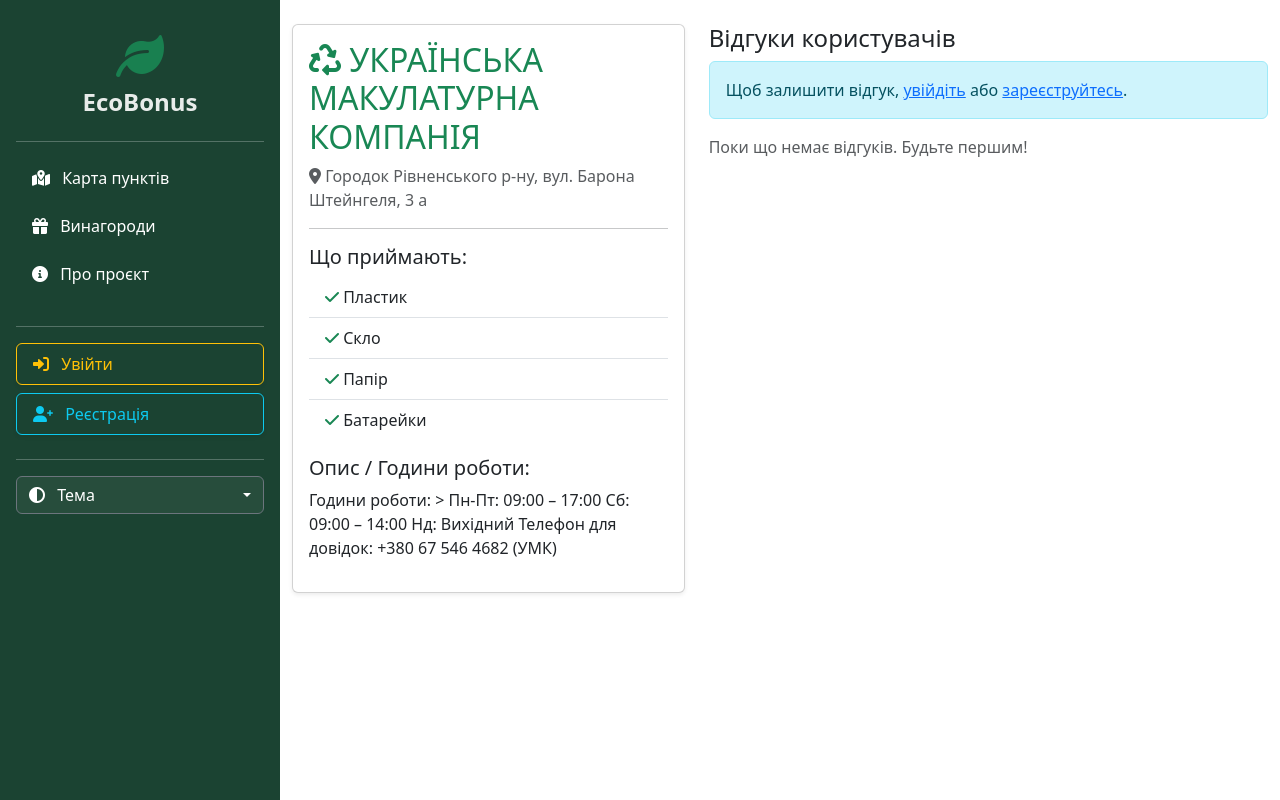
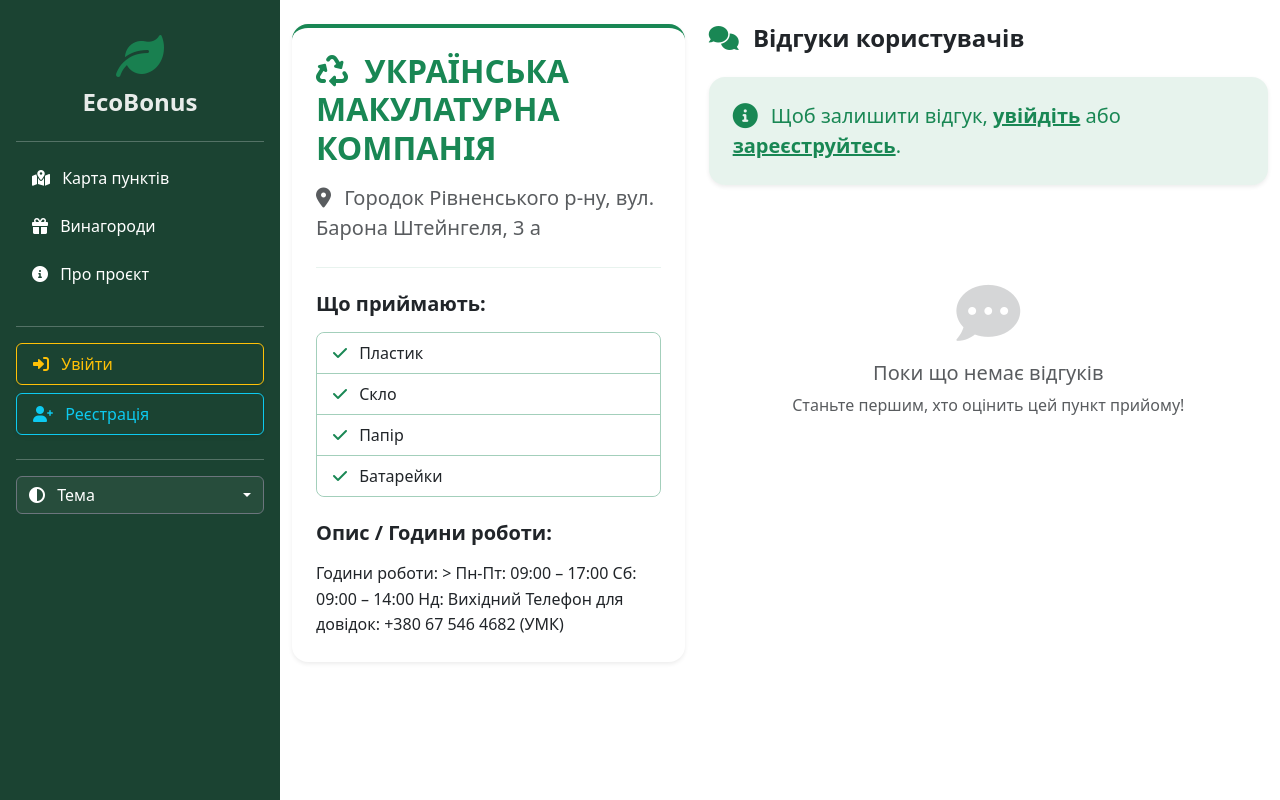
Before and after one commit to Hlynskyi19/PROJECT, a Django app: page /point/2/ in a window 1280 px wide. Run offline with Django 5.2, Linux system fonts and the light colour scheme; data comes from the database, SQL or seed files in the repository; both versions use the stored data as it was after the commit; some libraries are stand-ins or nearby versions.

Commit message:
Updated the project

```diff
--- a/itproger/main/templates/main/layout.html
+++ b/itproger/main/templates/main/layout.html
@@ -143,15 +143,27 @@
     </aside>
 
     <main class="main-content">
+        <div class="container mt-4">
                     {% if messages %}
                         {% for message in messages %}
-                <div class="alert alert-{{ message.tags }} alert-dismissible fade show rounded-0 mb-0" role="alert">
+                            <div class="alert alert-{% if message.tags == 'error' %}danger{% else %}{{ message.tags }}{% endif %} alert-dismissible fade show shadow-sm rounded-4 d-flex align-items-center border-0 p-3" role="alert">
+
+                                {% if message.tags == 'error' %}
+                                    <i class="fa-solid fa-triangle-exclamation fs-3 me-3 text-danger"></i>
+                                {% elif message.tags == 'success' %}
+                                    <i class="fa-solid fa-circle-check fs-3 me-3 text-success"></i>
+                                {% else %}
+                                    <i class="fa-solid fa-circle-info fs-3 me-3 text-info"></i>
+                                {% endif %}
+
+                                <div class="fs-6 fw-medium">
                                     {{ message }}
+                                </div>
                                 <button type="button" class="btn-close" data-bs-dismiss="alert" aria-label="Close"></button>
                             </div>
                         {% endfor %}
                     {% endif %}
-
+                </div>
         {% block content %}{% endblock %}
     </main>
 
--- a/itproger/main/templates/main/point_detail.html
+++ b/itproger/main/templates/main/point_detail.html
@@ -3,68 +3,89 @@
 {% block title %}{{ point.name }} - EcoBonus{% endblock %}
 
 {% block content %}
-<div class="container mt-4">
-    <div class="row">
-        <div class="col-md-5">
-            <div class="card shadow-sm mb-4">
-                <div class="card-body">
-                    <h2 class="text-success"><i class="fa-solid fa-recycle"></i> {{ point.name }}</h2>
-                    <p class="text-muted"><i class="fa-solid fa-location-dot"></i> {{ point.address }}</p>
-                    <hr>
-                    <h5>Що приймають:</h5>
-                    <ul class="list-group list-group-flush mb-3">
+<div class="container mt-4 mb-5">
+    <div class="row g-4">
+
+        <div class="col-lg-5">
+            <div class="card shadow-sm border-0 bg-body rounded-4 mb-4 border-success border-top border-4">
+                <div class="card-body p-4">
+                    <h2 class="text-success fw-bold mb-3"><i class="fa-solid fa-recycle me-2"></i> {{ point.name }}</h2>
+                    <p class="text-muted fs-5"><i class="fa-solid fa-location-dot me-2"></i> {{ point.address }}</p>
+
+                    <hr class="border-success-subtle my-4">
+
+                    <h5 class="fw-bold text-body mb-3">Що приймають:</h5>
+                    <ul class="list-group list-group-flush mb-4 rounded-3 border border-success-subtle overflow-hidden">
                         {% for waste in point.waste_types.all %}
-                            <li class="list-group-item"><i class="fa-solid fa-check text-success"></i> {{ waste.name }}</li>
+                            <li class="list-group-item bg-body text-body border-success-subtle px-3 py-2">
+                                <i class="fa-solid fa-check text-success me-2"></i> {{ waste.name }}
+                            </li>
                         {% empty %}
-                            <li class="list-group-item text-muted">Інформація відсутня</li>
+                            <li class="list-group-item bg-body text-muted border-0">Інформація відсутня</li>
                         {% endfor %}
                     </ul>
-                    <h5>Опис / Години роботи:</h5>
-                    <p>{{ point.description|default:"Опис відсутній." }}</p>
+
+                    <h5 class="fw-bold text-body mb-3">Опис / Години роботи:</h5>
+                    <p class="text-body mb-0" style="line-height: 1.6;">{{ point.description|default:"Опис відсутній." }}</p>
                 </div>
             </div>
         </div>
 
-        <div class="col-md-7">
-            <h4>Відгуки користувачів</h4>
+        <div class="col-lg-7">
+            <h4 class="mb-4 fw-bold text-body"><i class="fa-solid fa-comments text-success me-2"></i> Відгуки користувачів</h4>
 
             {% if user.is_authenticated %}
-            <div class="card mb-4 bg-light">
-                <div class="card-body">
+            <div class="card shadow-sm border-0 bg-body rounded-4 mb-5 border-success border-top border-4">
+                <div class="card-body p-4">
                     <form method="post">
                         {% csrf_token %}
                         <div class="mb-3">
-                            <label class="form-label">Оцінка (1-5):</label>
-                            <input type="number" name="rating" class="form-control" min="1" max="5" required>
+                            <label class="form-label text-body fw-medium">Оцінка (1-5):</label>
+                            <input type="number" name="rating" class="form-control" min="1" max="5" required placeholder="Наприклад: 5">
                         </div>
-                        <div class="mb-3">
-                            <label class="form-label">Ваш коментар:</label>
-                            <textarea name="comment" class="form-control" rows="3" required></textarea>
+                        <div class="mb-4">
+                            <label class="form-label text-body fw-medium">Ваш коментар:</label>
+                            <textarea name="comment" class="form-control" rows="3" required placeholder="Поділіться своїми враженнями від сервісу..."></textarea>
                         </div>
-                        <button type="submit" class="btn btn-success"><i class="fa-solid fa-paper-plane"></i> Відправити відгук</button>
+                        <button type="submit" class="btn btn-success rounded-pill px-4 py-2 shadow-sm w-100">
+                            <i class="fa-solid fa-paper-plane me-2"></i> Відправити відгук
+                        </button>
                     </form>
                 </div>
             </div>
             {% else %}
-            <div class="alert alert-info">
-                Щоб залишити відгук, <a href="{% url 'login' %}">увійдіть</a> або <a href="{% url 'register' %}">зареєструйтесь</a>.
+            <div class="alert shadow-sm mb-5 rounded-4 p-4 fs-5 border-0 text-success" style="background-color: rgba(25, 135, 84, 0.1);">
+                <i class="fa-solid fa-circle-info me-2 fa-lg"></i>
+                Щоб залишити відгук, <a href="{% url 'login' %}" class="alert-link fw-bold text-success text-decoration-underline">увійдіть</a>
+                або <a href="{% url 'register' %}" class="alert-link fw-bold text-success text-decoration-underline">зареєструйтесь</a>.
             </div>
             {% endif %}
 
-            {% for review in reviews %}
-            <div class="card mb-3 shadow-sm">
-                <div class="card-body">
-                    <div class="d-flex justify-content-between">
-                        <strong><i class="fa-solid fa-user"></i> {{ review.user.username }}</strong>
-                        <span class="badge bg-success">{{ review.rating }} / 5 <i class="fa-solid fa-star"></i></span>
+            <div class="d-flex flex-column gap-3">
+                {% for review in reviews %}
+                <div class="card shadow-sm border-0 bg-body rounded-4">
+                    <div class="card-body p-4">
+                        <div class="d-flex justify-content-between align-items-center mb-3">
+                            <strong class="fs-5 text-body">
+                                <i class="fa-solid fa-circle-user text-success opacity-75 me-2 fs-4 align-middle"></i> {{ review.user.username }}
+                            </strong>
+                            <span class="badge bg-success bg-opacity-10 text-success border border-success-subtle fs-6 rounded-pill px-3 py-2">
+                                {{ review.rating }} <i class="fa-solid fa-star ms-1"></i>
+                            </span>
+                        </div>
+                        <p class="mt-2 mb-3 text-body" style="line-height: 1.5;">{{ review.comment }}</p>
+                        <small class="text-muted"><i class="fa-regular fa-clock me-1"></i> {{ review.created_at|date:"d M Y, H:i" }}</small>
                     </div>
-                    <p class="mt-2 mb-1">{{ review.comment }}</p>
-                    <small class="text-muted">{{ review.created_at|date:"d M Y, H:i" }}</small>
                 </div>
+                {% empty %}
+                <div class="text-center py-5">
+                    <i class="fa-solid fa-comment-dots fa-4x text-muted opacity-25 mb-3"></i>
+                    <h5 class="text-muted fw-normal">Поки що немає відгуків</h5>
+                    <p class="text-muted mb-0">Станьте першим, хто оцінить цей пункт прийому!</p>
+                </div>
+                {% endfor %}
             </div>
-            {% empty %}
-                <p class="text-muted">Поки що немає відгуків. Будьте першим!</p>
-            {% endfor %}
+
         </div>
     </div>
 </div>
--- a/itproger/main/templates/main/store_panel.html
+++ b/itproger/main/templates/main/store_panel.html
@@ -10,8 +10,8 @@
 
     <div class="row g-4">
         <div class="col-md-4">
-            <div class="card shadow-sm border-0 bg-body rounded-3 p-4 border-success border-top border-4 h-100">
-                <h5 class="text-success mb-4"><i class="fa-solid fa-plus-circle me-2"></i>Додати пропозицію</h5>
+                    <div class="card shadow-sm border-0 bg-body rounded-3 p-4 border-success border-top border-4">
+                        <h5 class="text-success mb-4"><i class="fa-solid fa-plus-circle me-2"></i>Додати пропозицію</h5>
 
                 <form method="POST">
                     {% csrf_token %}
```
Also changed, not shown: itproger/main/templates/main/profile.html (+28 -23 lines), itproger/main/templates/main/rewards.html (+44 -26 lines), itproger/db.sqlite3. Lines whose indentation alone changed are shown as unchanged.
